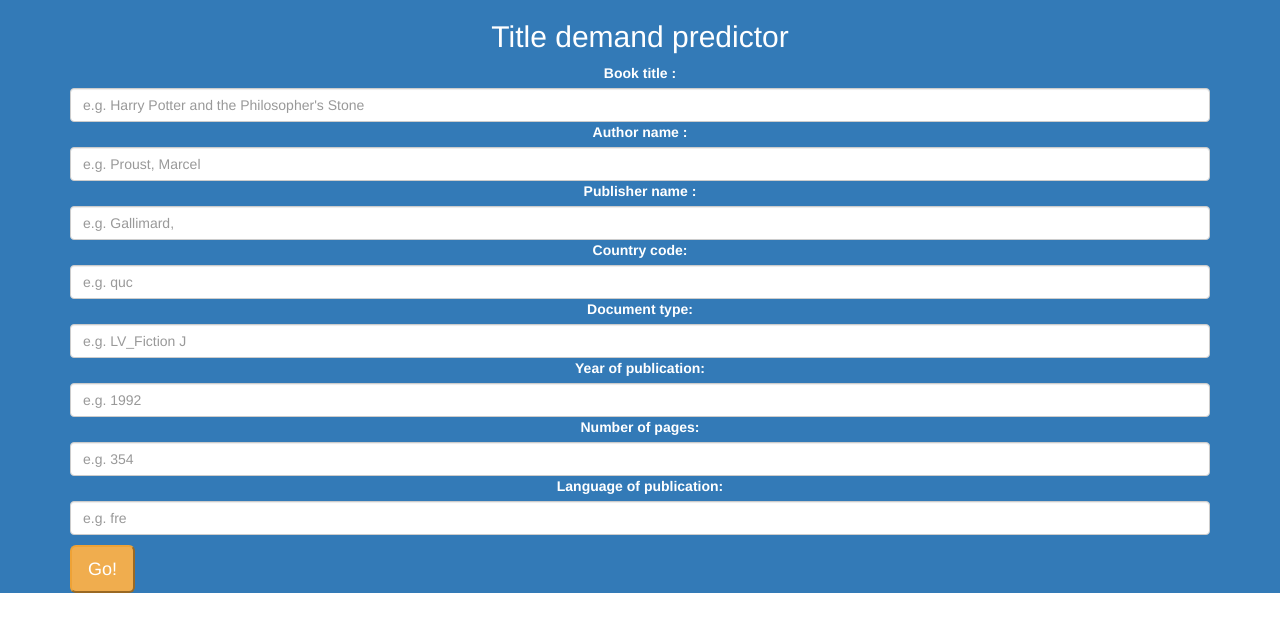
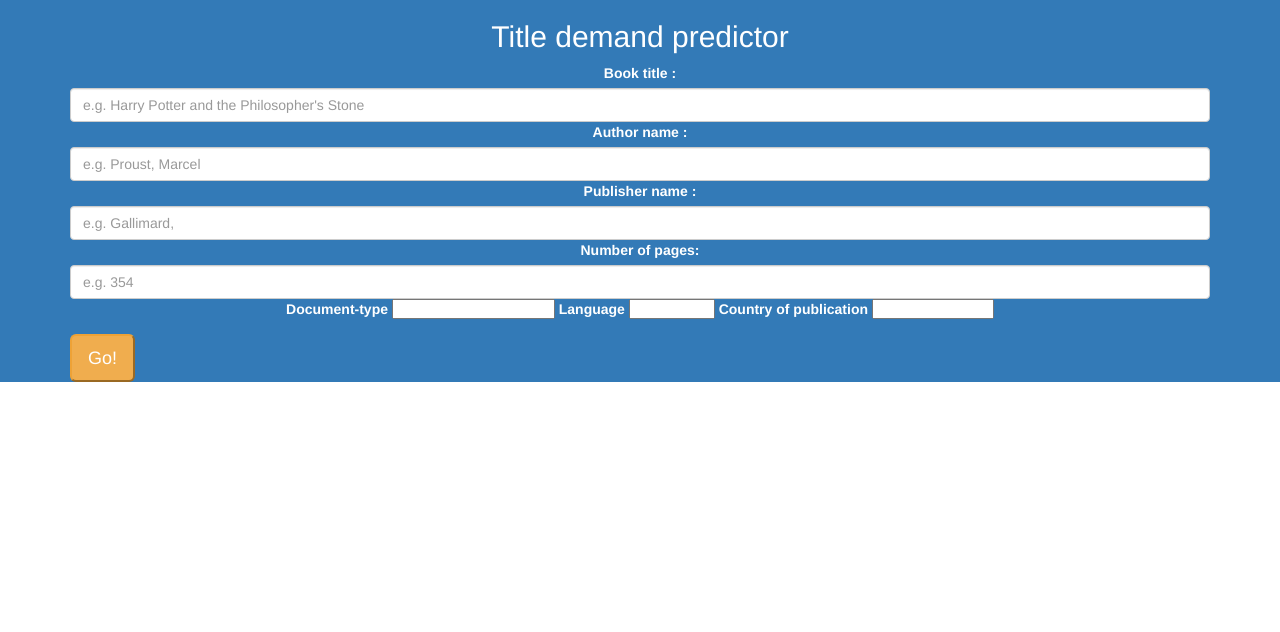
Before and after one commit to mpedruski/insight_project, a Flask app: page / in a window 1280 px wide. Shown: the top 632 px of the page. Run offline with Flask 2, Linux system fonts and the light colour scheme; parts of the project's set-up code (start-up, migrations or seed data) failed here and were passed over; some libraries are stand-ins or nearby versions.

Commit message:
Inclusion of numeric factoring of authors, publishers, countries in decision tree yielding greater accuracy and interpretability, update of model parameters, update of server function to allow for eased user use

```diff
--- a/web_app/server.py
+++ b/web_app/server.py
@@ -8,12 +8,15 @@
 from pathlib import Path
 import datetime
 import logging
+logging.basicConfig(level=logging.DEBUG,format='%(asctime)s - %(levelname)s - %(message)s')
+
 
 def predict_title(author, publisher, country, doc_type, year_offset, page_count, language):
-    title_data = np.array([author_labels[author],publisher_labels[publisher],
+    title_data = np.array([author_labels.get(author,0), publisher_labels.get(publisher,0),
         country_labels[country],type_labels[doc_type], year_offset, page_count,
         language_labels[language]]).astype(int)
     prediction = regr_1.predict(title_data.reshape(1,-1))
+    print(title_data)
     return prediction
 
 def publisher_formatting_singleton(publisher_name):
@@ -23,27 +26,34 @@
     stop_words = ['publishers','books','book','co.','ltée','canada', ' ']
     logging.debug("Incoming text to reformat function: {}".format(publisher_name))
     if isinstance(publisher_name, str):
+        print(publisher_name)
         publisher_name=publisher_name.lower()
         for j in stop_words:
             publisher_name = publisher_name.replace(j,'')
+            print(publisher_name)
         pattern = re.compile(r'[a-zA-ZÀ-ÿ].*[a-zA-ZÀ-ÿ]')
         pattern_output = pattern.search(str(publisher_name))
+        print(pattern_output)
         if pattern_output is None:
+            logging.debug('Pattern found nothing')
             return None
         else:
             return pattern_output.group()
     else:
+        logging.debug("It's not a string")
         return None
+
 
 ### Determine paths to datasets and load into pandas dataframe
 # test_folder = Path("../data/test")
 processed_folder = Path("../data/processed/")
 test_folder = Path("../data/test/")
-author_dictionary = processed_folder / 'author_dictionary_clusters.joblib'
-publisher_dictionary = processed_folder / 'publisher_dictionary_clusters.joblib'
-country_dictionary = processed_folder / 'country_dictionary_clusters.joblib'
+author_dictionary = processed_folder / 'author_dictionary.joblib'
+publisher_dictionary = processed_folder / 'publisher_dictionary.joblib'
+country_dictionary = processed_folder / 'country_dictionary.joblib'
 type_dictionary = processed_folder / 'type_dictionary_categories.joblib'
 language_dictionary = processed_folder / 'language_dictionary_categories.joblib'
+# coded_variables_file = processed_folder / 'coded_variables.joblib'
 
 model_data = processed_folder / 'decision_tree_parameters.joblib'
 
@@ -53,7 +63,6 @@
 country_labels = load(country_dictionary)
 type_labels = load(type_dictionary)
 language_labels = load(language_dictionary)
-print(language_labels)
 ### Load saved model
 regr_1 = load(model_data)
 
@@ -68,16 +77,23 @@
 def recommendation_output():
 
        ### Pull input from form
-       info_to_pull = ['title','author','publisher','country','type_info',
-        'year','page_count','language']
-       inputs = []
-       for i in info_to_pull:
-           inputs.append(request.args.get(i))
+       # info_to_pull = ['title','author','publisher','country',
+       #  'year','page_count','language','type_info']
+       # inputs = []
+       title_input = request.args.get('title')
+       author_input = request.args.get('author')
+       publisher_input_initial = request.args.get('publisher')
+       country_input = request.args.get('country')
+       page_count_input = request.args.get('page_count')
+       language_input = request.args.get('language')
+       document_type_input = request.args.get('type_info')
+
+       inputs = [title_input,author_input,publisher_input_initial,country_input
+        ,page_count_input,language_input,document_type_input]
+
        ### Reformat publisher following rules in data cleaning
-       publisher_input = publisher_formatting_singleton(inputs[2])
-       year_offset = 2020-int(inputs[5])
-       logging.debug("Output text from reformat function: {}".format(inputs[2]))
-
+       publisher_input = publisher_formatting_singleton(publisher_input_initial)
+       ### Preprocessing author and publisher to prevent key errors
 
        ### If any input is empty encourage user input to all fields
        ### If all inputs are filled run model and return results
@@ -86,13 +102,22 @@
                                   my_input = "",
                                   my_form_result="Empty")
        else:
-           some_output = "Predicted demand for {} is {} copies:".format(inputs[0],
-            predict_title(inputs[1],publisher_input,inputs[3],inputs[4],year_offset,int(inputs[6]),inputs[7])[0])
+           yr1_output = "Predicted demand for {} after 1 year is {} copies:".format(title_input,
+            predict_title(author_input,publisher_input,country_input,
+                document_type_input,1,int(page_count_input),language_input)[0])
+           yr3_output = "Predicted demand for {} after 3 years is {} copies:".format(title_input,
+            predict_title(author_input,publisher_input,country_input,
+                document_type_input,3,int(page_count_input),language_input)[0])
+           yr10_output = "Predicted demand for {} after 10 years is {} copies:".format(title_input,
+           predict_title(author_input,publisher_input,country_input,
+               document_type_input,10,int(page_count_input),language_input)[0])
            return render_template("index.html",
-                              my_input="Results for: {}, {}, {}, and {}".format(inputs[1],
-                                inputs[2],inputs[3],inputs[4], inputs[5],inputs[6],inputs[7]),
-                              title_output = inputs[0],
-                              my_output=some_output,
+                              my_input="Results for: Author: {}, Publisher: {},Country: {}, Document type: {}, Page count: {} and language: {}".format(author_input, publisher_input,country_input,document_type_input
+                                ,page_count_input,language_input),
+                              title_output = title_input,
+                              output_1=yr1_output,
+                              output_2=yr3_output,
+                              output_3=yr10_output,
                               my_form_result="NotEmpty")
 
 
--- a/web_app/templates/index.html
+++ b/web_app/templates/index.html
@@ -26,16 +26,47 @@
                       <input class="form-control" type="text" id="user_input" name='author' placeholder="e.g. Proust, Marcel">
                       <label for = "publisher">Publisher name :</label>
                       <input class="form-control" type="text" id="user_input" name='publisher' placeholder="e.g. Gallimard,">
-                      <label for = "country">Country code:</label>
-                      <input class="form-control" type="text" id="user_input" name='country' placeholder="e.g. quc">
-                      <label for = "type_info">Document type:</label>
-                      <input class="form-control" type="text" id="user_input" name='type_info' placeholder="e.g. LV_Fiction J">
-                      <label for = "year">Year of publication:</label>
-                      <input class="form-control" type="text" id="user_input" name='year' placeholder="e.g. 1992">
                       <label for = "page_count">Number of pages:</label>
                       <input class="form-control" type="text" id="user_input" name='page_count' placeholder="e.g. 354">
-                      <label for = "language">Language of publication:</label>
-                      <input class="form-control" type="text" id="user_input" name='language' placeholder="e.g. fre">
+                      <label>Document-type</label>
+                      <select id = "user_input" name = 'type_info'>
+                        <option value = "LV_Fiction J">Fiction for children</option>
+                        <option value = 'LV_Documentaire J'>Non-fiction for children</option>
+                        <option value = "LV_Référence J">Reference for children</option>
+                        <option value = "LV_Gros caractères J">Large font for children</option>
+                        <option value = "LV_Fiction A">Fiction for adults</option>
+                        <option value = "LV_Documentaire A">Non-fiction for adults</option>
+                        <option value = "LV_Référence A">Reference for adults</option>
+                        <option value = "LV_Gros caractères A">Large font for adults</option>
+                        <option value = "LV_Braille">Braille</option>
+                      </select>
+                      <label>Language</label>
+                      <select class="mdb-select md-form colorful-select dropdown-danger" id = "user_input" name = 'language'>
+                        <option value = "fre">Français</option>
+                        <option value = "eng">English</option>
+                        <option value = "rus">Russian</option>
+                        <option value = "chi">Chinese</option>
+                        <option value = "spa">Spanish</option>
+                        <option value = "jpn">Japanese</option>
+                        <option value = "pol">Polish</option>
+                        <option value = "ita">Italian</option>
+                        <option value = "per">Persian</option>
+                        <option value = "ger">German</option>
+                        <option value = "por">Portugese</option>
+                        <option value = "gre">Greek</option>
+                        <option value = "tur">Turkish</option>
+                      </select>
+                    <label>Country of publication</label>
+                    <select class="mdb-select md-form colorful-select dropdown-danger" id = "user_input" name = 'country'>
+                      <option value = "quc">Québec</option>
+                      <option value = "be">Belgium</option>
+                      <option value = "xxc">Canada</option>
+                      <option value = "fr">France</option>
+                      <option value = "sz">Switzerland</option>
+                      <option value = "xxk">United Kingdom</option>
+                      <option value = "xxu">United States</option>
+                      <option value = "ts">Other</option>
+                    </select>
                 </form>
           </div>
           <p></p>
@@ -58,7 +89,10 @@
                <ul class="list-group">
                <h4 class="text-center">
                   <p>{{my_input}}</p>
-                  <p>{{my_output}}</p>
+                  <p>{{output_1}}</p>
+                  <p>{{output_2}}</p>
+                  <p>{{output_3}}</p>
+
               </h4>
               </ul>
         </div>
```
Also changed, not shown: scripts/09-numeric_feature_engineering.py (added, +69 -0 lines), scripts/13-Decision_tree_classification.py (+15 -2 lines).
